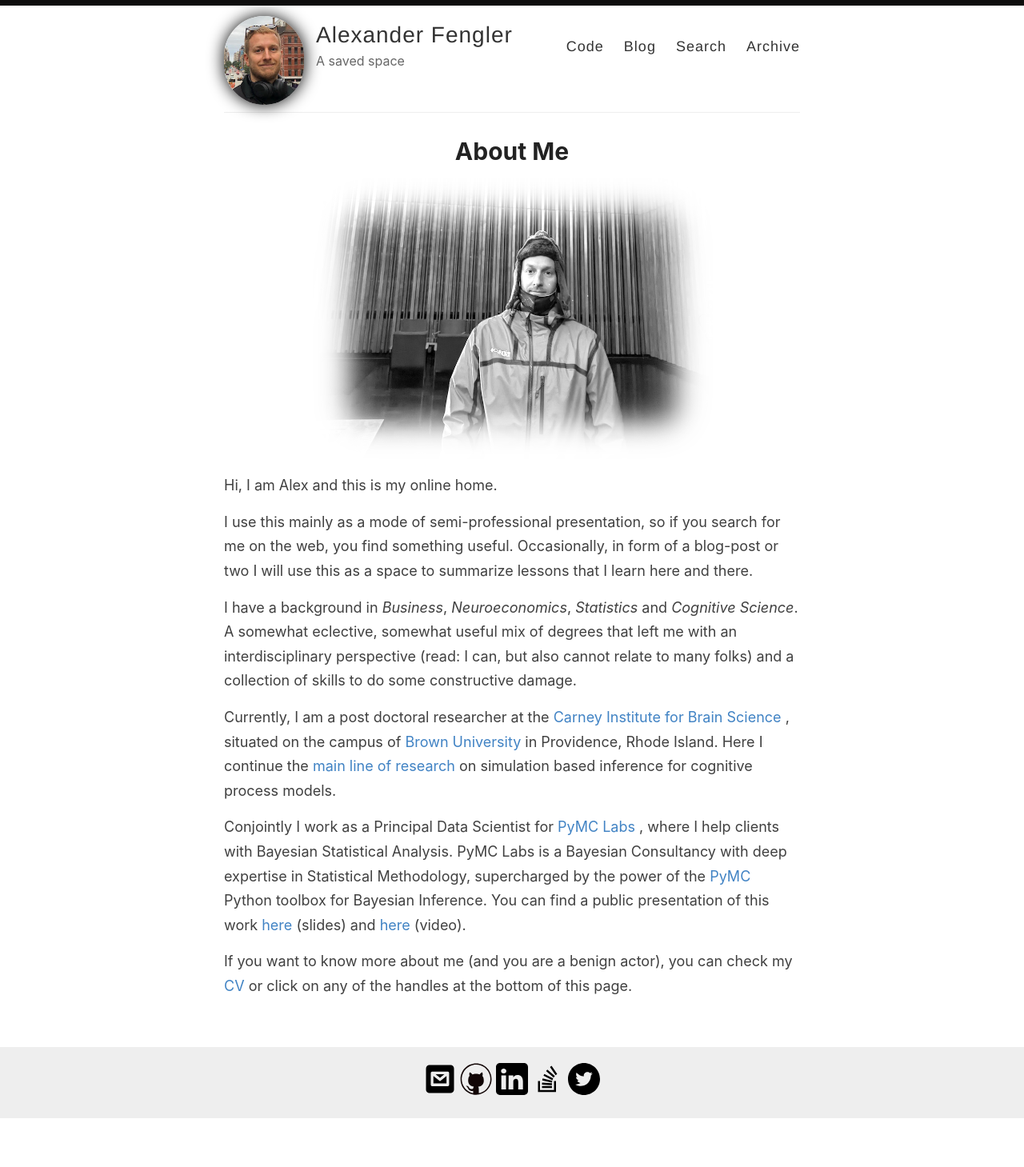
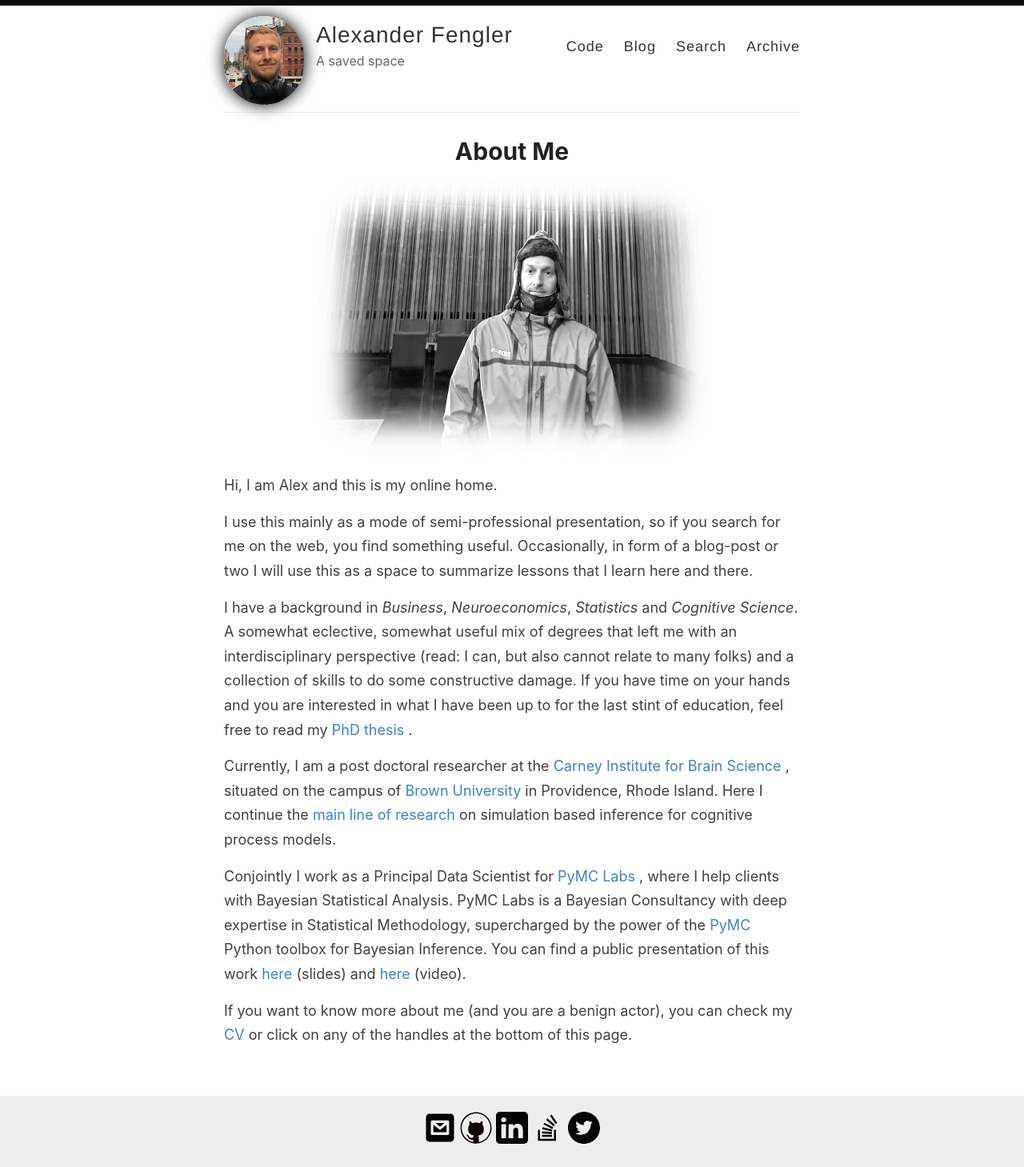
Before and after one commit to AlexanderFengler/AlexanderFengler.github.io, a Jekyll site: the page built from _pages/about.md, in a window 1280 px wide. Shown: the whole page at 80% size. Built offline with Jekyll 4.4.1, drawn with Linux system fonts in a browser that asks for light colours; before the commit the page ends 1398 px from its top, so only the background shows below that.

Commit message:
add thesis

```diff
--- a/_pages/about.md
+++ b/_pages/about.md
@@ -19,7 +19,8 @@ Occasionally, in form of a blog-post or two I will use this as a space to summar
 
 I have a background in *Business*, *Neuroeconomics*, *Statistics* and *Cognitive Science*. A somewhat eclective, somewhat useful mix
 of degrees that left me with an interdisciplinary perspective (read: I can, but also cannot relate to many folks) and a collection of skills to
-do some constructive damage.
+do some constructive damage. If you have time on your hands and you are interested in what I have been up to for the last stint of education, feel free to read my
+<a href="{{site.baseurl}}/data/af_phd_thesis_library_final_compressed.pdf"> PhD thesis </a>.
 
 Currently, I am a post doctoral researcher at the <a href="https://www.brown.edu/carney/">Carney Institute for Brain Science </a>, situated on the
 campus of <a href="https://www.brown.edu/">Brown University </a> in Providence, Rhode Island.
```
Also changed, not shown: 1 other file.
